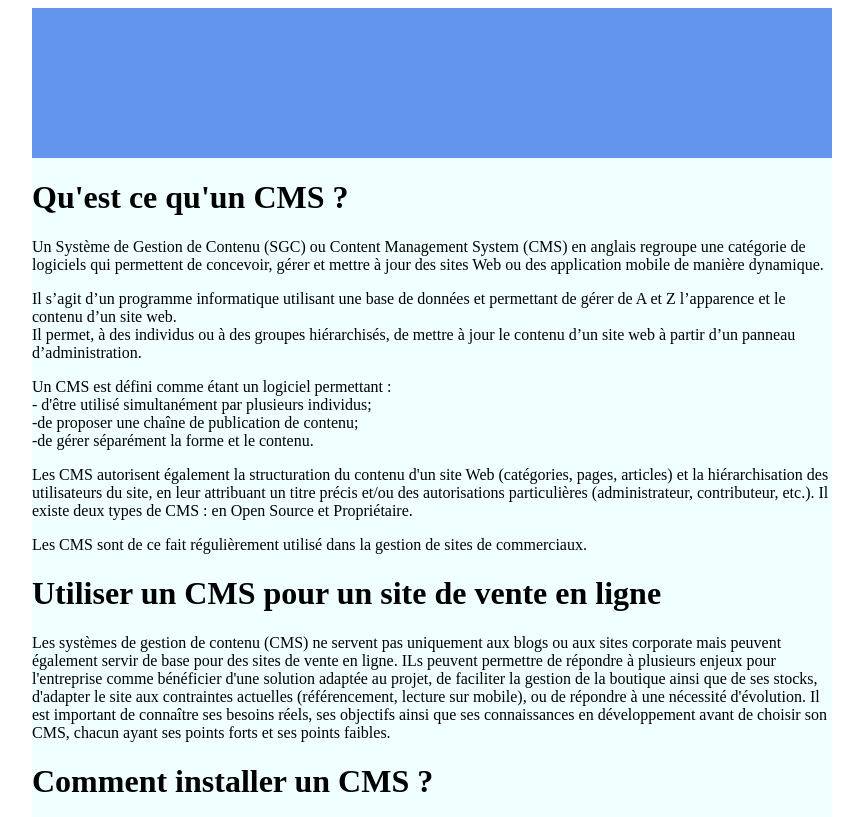
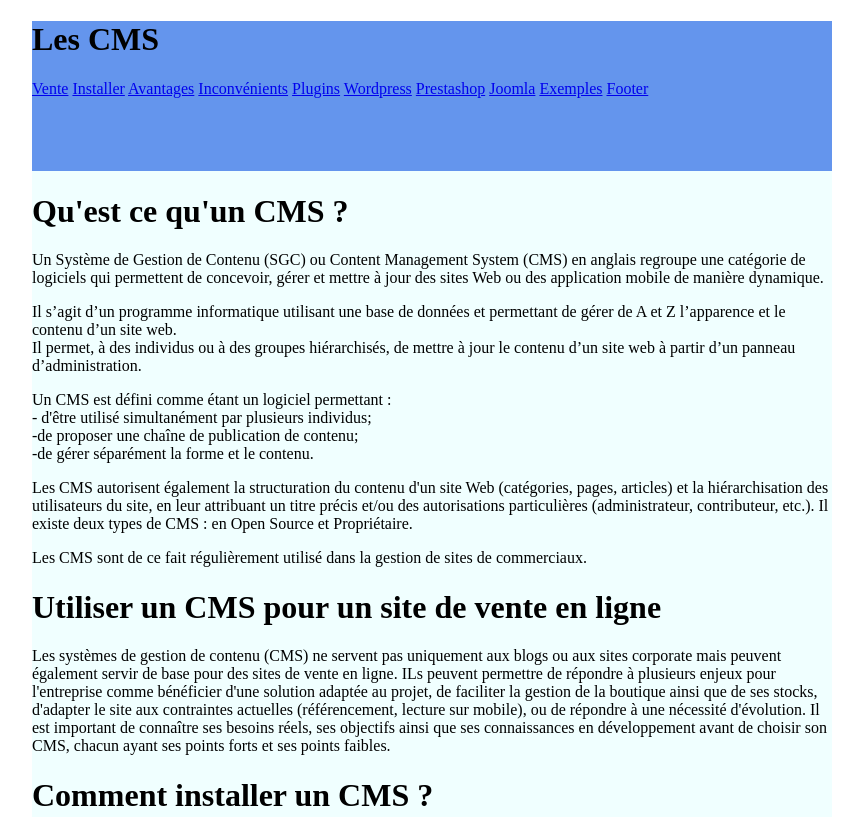
Before and after one commit to riichardthomas/1C1git, a plain HTML site: page index.html in a window 1280 px wide. Shown: the top 817 px of the page, without its empty margins (208-1071 px from the left). Drawn offline with Linux system fonts and the light colour scheme; a script that the page names is missing.

Commit message:
Update index.html
Suppression doublons

```diff
--- a/index.html
+++ b/index.html
@@ -10,18 +10,31 @@
 
     <div id="corps">
 
-        <div id="header"> </div>
+           <header>
+        <div id="header">
+            <h1>Les CMS</h1>
+    <p>
+        <a href="#vente">Vente</a>
+        <a href="#installer">Installer</a>
+        <a href="#avant">Avantages</a>
+        <a href="#inconv">Inconvénients</a>
+        <a href="#plugins">Plugins</a>
+        <a href="#wordpress">Wordpress</a>
+        <a href="#prestashop">Prestashop</a>
+        <a href="#joomla">Joomla</a>
+        <a href="#exemples">Exemples</a>
+        <a href="#footer">Footer</a>
+    </p>
+        </div>
+    </header>
 
-
-        <div id="inte"> </div>
 
         <div id="vente"> </div>
 
-        <div id="installer"> </div>
 
         <div id="avant"> </div>
 
-    <div id="inté"> </div>
+    <div id="inte"> </div>
     <h1>Qu'est ce qu'un CMS ?</h1>
         <p>Un Système de Gestion de Contenu (SGC) ou Content Management System (CMS) en anglais regroupe une catégorie de logiciels qui permettent de concevoir, gérer et mettre à jour des sites Web ou des application mobile de manière dynamique.</p>
 
@@ -57,11 +70,9 @@ Il permet, à des individus ou à des groupes hiérarchisés, de mettre à jour
         <div id="inconv"> </div>
 
 
-        <div id="plugins"> </div>
 
         <div id="wordpress"> </div>
 
-        <div id="prestashop"> </div>
 
     <div id="plugins">
         <h1> Les Plugins</h1>
```
